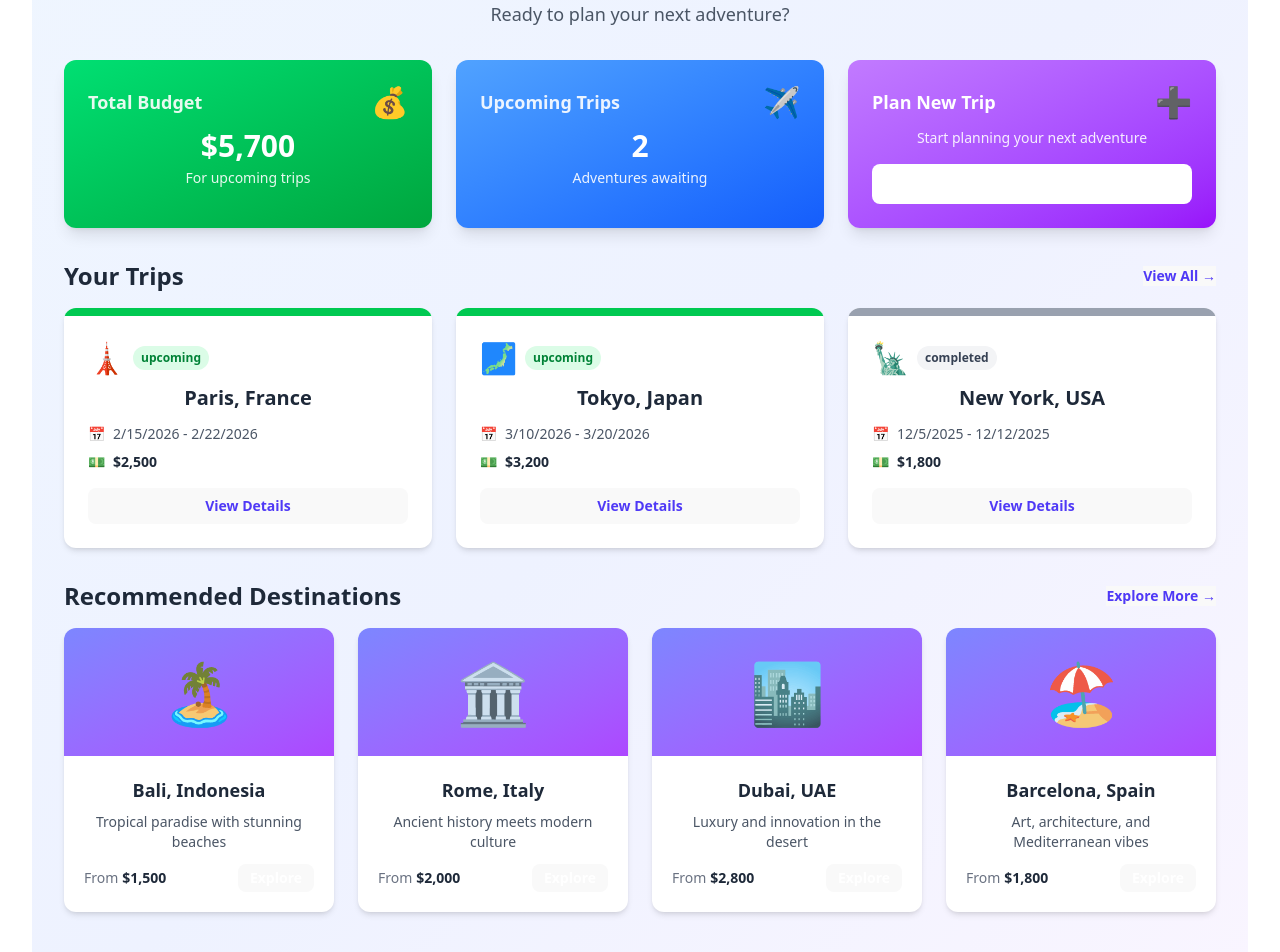
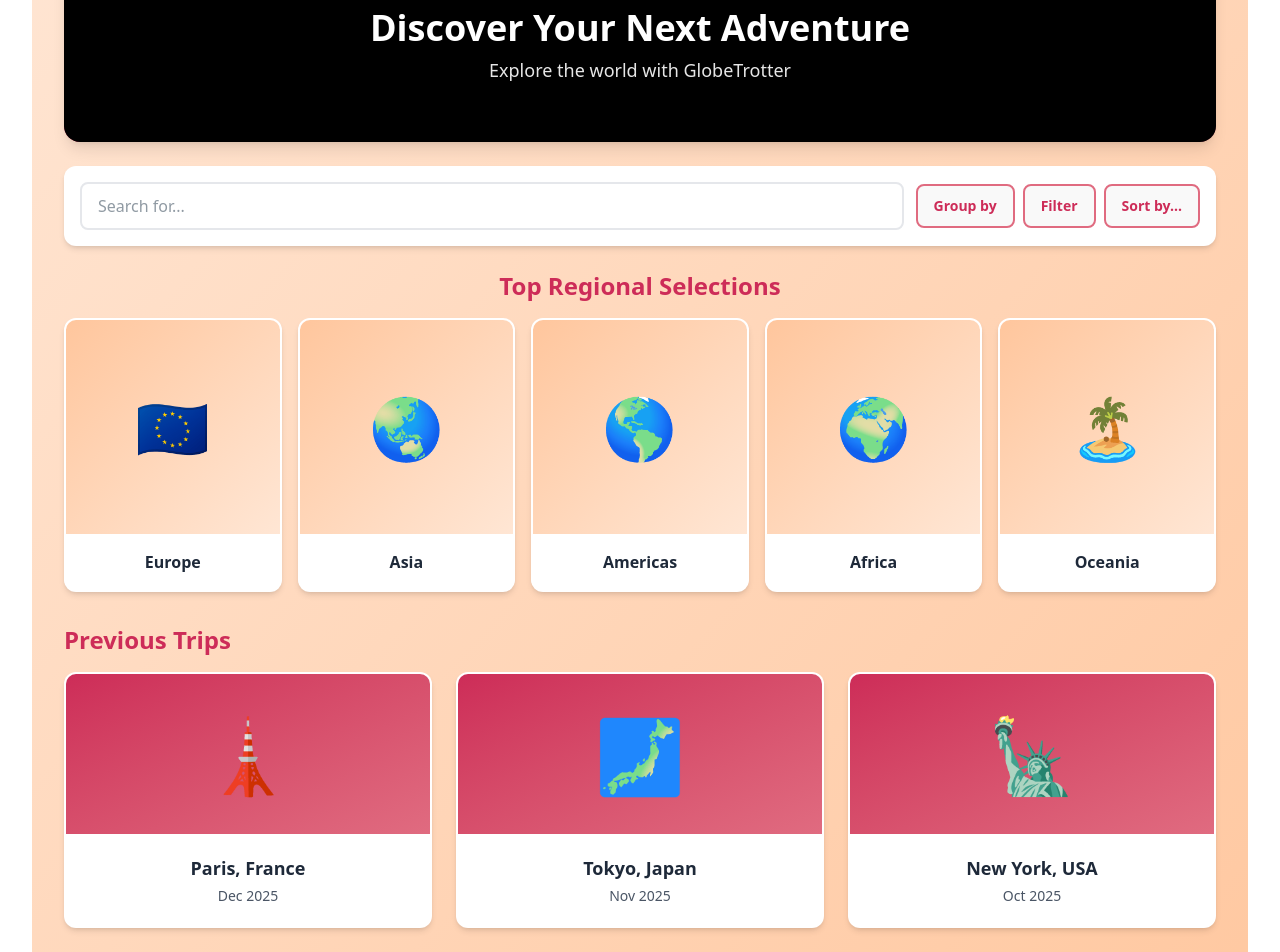
Before and after one commit to SANTHSIM22/ODOO_HACKATHON_R1, a React (Vite) app in the folder Client/: page /dashboard in a window 1280 px wide. Shown: the part 180-1132 px from the top of the page. Built offline with nearby package versions, Linux system fonts and the light colour scheme; sample sign-in values are in the browser's storage.

Commit message:
added dashboard

```diff
--- a/Client/src/pages/DashboardPage.jsx
+++ b/Client/src/pages/DashboardPage.jsx
@@ -4,11 +4,9 @@ import { useNavigate } from "react-router-dom";
 function DashboardPage() {
     const navigate = useNavigate();
     const [user, setUser] = useState(null);
-    const [recentTrips, setRecentTrips] = useState([]);
-    const [recommendedDestinations, setRecommendedDestinations] = useState([]);
+    const [searchQuery, setSearchQuery] = useState("");
 
     useEffect(() => {
-
         const userData = localStorage.getItem("user");
         if (!userData) {
             navigate("/login");
@@ -17,67 +15,6 @@ function DashboardPage() {
 
         const parsedUser = JSON.parse(userData);
         setUser(parsedUser);
-
-        setRecentTrips([
-            {
-                id: 1,
-                destination: "Paris, France",
-                startDate: "2026-02-15",
-                endDate: "2026-02-22",
-                budget: 2500,
-                status: "upcoming",
-                image: "🗼"
-            },
-            {
-                id: 2,
-                destination: "Tokyo, Japan",
-                startDate: "2026-03-10",
-                endDate: "2026-03-20",
-                budget: 3200,
-                status: "upcoming",
-                image: "🗾"
-            },
-            {
-                id: 3,
-                destination: "New York, USA",
-                startDate: "2025-12-05",
-                endDate: "2025-12-12",
-                budget: 1800,
-                status: "completed",
-                image: "🗽"
-            }
-        ]);
-
-        setRecommendedDestinations([
-            {
-                id: 1,
-                name: "Bali, Indonesia",
-                description: "Tropical paradise with stunning beaches",
-                estimatedBudget: 1500,
-                image: "🏝️"
-            },
-            {
-                id: 2,
-                name: "Rome, Italy",
-                description: "Ancient history meets modern culture",
-                estimatedBudget: 2000,
-                image: "🏛️"
-            },
-            {
-                id: 3,
-                name: "Dubai, UAE",
-                description: "Luxury and innovation in the desert",
-                estimatedBudget: 2800,
-                image: "🏙️"
-            },
-            {
-                id: 4,
-                name: "Barcelona, Spain",
-                description: "Art, architecture, and Mediterranean vibes",
-                estimatedBudget: 1800,
-                image: "🏖️"
-            }
-        ]);
     }, [navigate]);
 
     const handleLogout = () => {
@@ -86,207 +23,163 @@ function DashboardPage() {
     };
 
     const handlePlanNewTrip = () => {
-
         alert("Trip planning feature coming soon!");
-    };
-
-    const calculateTotalBudget = () => {
-        return recentTrips
-            .filter(trip => trip.status === "upcoming")
-            .reduce((sum, trip) => sum + trip.budget, 0);
     };
 
     if (!user) {
         return (
-            <div className="min-h-screen bg-gradient-to-br from-blue-50 to-indigo-100 flex items-center justify-center">
+            <div className="min-h-screen bg-gradient-to-br from-[#FFE6D4] to-[#FFC69D] flex items-center justify-center">
                 <div className="text-xl text-gray-600">Loading...</div>
             </div>
         );
     }
 
-    const upcomingTrips = recentTrips.filter(trip => trip.status === "upcoming");
-    const totalBudget = calculateTotalBudget();
+    // Top Regional Selections data
+    const regionalSelections = [
+        { id: 1, name: "Europe", image: "🇪🇺" },
+        { id: 2, name: "Asia", image: "🌏" },
+        { id: 3, name: "Americas", image: "🌎" },
+        { id: 4, name: "Africa", image: "🌍" },
+        { id: 5, name: "Oceania", image: "🏝️" }
+    ];
+
+    // Previous Trips data
+    const previousTrips = [
+        {
+            id: 1,
+            destination: "Paris, France",
+            date: "Dec 2025",
+            image: "🗼"
+        },
+        {
+            id: 2,
+            destination: "Tokyo, Japan",
+            date: "Nov 2025",
+            image: "🗾"
+        },
+        {
+            id: 3,
+            destination: "New York, USA",
+            date: "Oct 2025",
+            image: "🗽"
+        }
+    ];
 
     return (
-        <div className="min-h-screen bg-gradient-to-br from-blue-50 via-indigo-50 to-purple-50">
-
-            <header className="bg-white shadow-md sticky top-0 z-10">
+        <div className="min-h-screen bg-gradient-to-br from-[#FFE6D4] to-[#FFC69D]">
+            {/* Header */}
+            <header className="bg-white shadow-sm sticky top-0 z-10 border-b-2 border-[#E06B80]">
                 <div className="max-w-7xl mx-auto px-4 sm:px-6 lg:px-8 py-4">
                     <div className="flex justify-between items-center">
                         <div className="flex items-center space-x-3">
                             <span className="text-3xl">🌍</span>
-                            <h1 className="text-2xl font-bold text-indigo-600">GlobeTrotter</h1>
+                            <h1 className="text-2xl font-bold text-[#CD2C58]">GlobeTrotter</h1>
                         </div>
                         <div className="flex items-center space-x-4">
-                            <span className="text-gray-700 font-medium hidden sm:inline">
-                                {user.name}
-                            </span>
-                            <button
-                                onClick={handleLogout}
-                                className="bg-red-500 text-white px-4 py-2 rounded-lg hover:bg-red-600 transition duration-200 font-semibold text-sm"
-                            >
-                                Logout
-                            </button>
+                            <div className="w-10 h-10 rounded-full bg-[#E06B80] flex items-center justify-center text-white font-semibold">
+                                {user.name.charAt(0).toUpperCase()}
+                            </div>
                         </div>
                     </div>
                 </div>
             </header>
 
-
-            <main className="max-w-7xl mx-auto px-4 sm:px-6 lg:px-8 py-8">
-
-                <div className="mb-8">
-                    <h2 className="text-4xl font-bold text-gray-800 mb-2">
-                        Welcome back, {user.name}! 👋
-                    </h2>
-                    <p className="text-lg text-gray-600">
-                        Ready to plan your next adventure?
-                    </p>
+            {/* Main Content */}
+            <main className="max-w-7xl mx-auto px-4 sm:px-6 lg:px-8 py-6">
+                {/* Banner Section */}
+                <div className="mb-6 bg-gradient-to-r from-[#CD2C58] to-[#E06B80] rounded-2xl shadow-lg overflow-hidden h-48 flex items-center justify-center relative">
+                    <div className="absolute inset-0 bg-black bg-opacity-10"></div>
+                    <div className="relative z-10 text-center text-white">
+                        <h2 className="text-4xl font-bold mb-2">Discover Your Next Adventure</h2>
+                        <p className="text-lg opacity-90">Explore the world with GlobeTrotter</p>
+                    </div>
                 </div>
 
-
-                <div className="grid grid-cols-1 md:grid-cols-3 gap-6 mb-8">
-
-                    <div className="bg-gradient-to-br from-green-400 to-green-600 rounded-xl shadow-lg p-6 text-white transform hover:scale-105 transition duration-300">
-                        <div className="flex items-center justify-between mb-2">
-                            <h3 className="text-lg font-semibold opacity-90">Total Budget</h3>
-                            <span className="text-3xl">💰</span>
+                {/* Search Bar with Filters */}
+                <div className="mb-6 bg-white rounded-xl shadow-md p-4">
+                    <div className="flex flex-col md:flex-row gap-3 items-center">
+                        <div className="flex-1 w-full">
+                            <input
+                                type="text"
+                                placeholder="Search for..."
+                                value={searchQuery}
+                                onChange={(e) => setSearchQuery(e.target.value)}
+                                className="w-full px-4 py-2.5 border-2 border-gray-200 rounded-lg focus:outline-none focus:border-[#CD2C58] transition"
+                            />
                         </div>
-                        <p className="text-3xl font-bold">${totalBudget.toLocaleString()}</p>
-                        <p className="text-sm opacity-90 mt-1">For upcoming trips</p>
-                    </div>
-
-
-                    <div className="bg-gradient-to-br from-blue-400 to-blue-600 rounded-xl shadow-lg p-6 text-white transform hover:scale-105 transition duration-300">
-                        <div className="flex items-center justify-between mb-2">
-                            <h3 className="text-lg font-semibold opacity-90">Upcoming Trips</h3>
-                            <span className="text-3xl">✈️</span>
-                        </div>
-                        <p className="text-3xl font-bold">{upcomingTrips.length}</p>
-                        <p className="text-sm opacity-90 mt-1">Adventures awaiting</p>
-                    </div>
-
-
-                    <div className="bg-gradient-to-br from-purple-400 to-purple-600 rounded-xl shadow-lg p-6 text-white transform hover:scale-105 transition duration-300 cursor-pointer"
-                        onClick={handlePlanNewTrip}>
-                        <div className="flex items-center justify-between mb-2">
-                            <h3 className="text-lg font-semibold">Plan New Trip</h3>
-                            <span className="text-3xl">➕</span>
-                        </div>
-                        <p className="text-sm opacity-90 mt-1">Start planning your next adventure</p>
-                        <div className="mt-4 bg-white bg-opacity-20 rounded-lg py-2 px-4 text-center font-semibold hover:bg-opacity-30 transition">
-                            Get Started →
+                        <div className="flex gap-2 w-full md:w-auto">
+                            <button className="flex-1 md:flex-none px-4 py-2.5 bg-white border-2 border-[#E06B80] text-[#CD2C58] rounded-lg hover:bg-[#FFE6D4] transition font-semibold text-sm">
+                                Group by
+                            </button>
+                            <button className="flex-1 md:flex-none px-4 py-2.5 bg-white border-2 border-[#E06B80] text-[#CD2C58] rounded-lg hover:bg-[#FFE6D4] transition font-semibold text-sm">
+                                Filter
+                            </button>
+                            <button className="flex-1 md:flex-none px-4 py-2.5 bg-white border-2 border-[#E06B80] text-[#CD2C58] rounded-lg hover:bg-[#FFE6D4] transition font-semibold text-sm">
+                                Sort by...
+                            </button>
                         </div>
                     </div>
                 </div>
+
+                {/* Top Regional Selections */}
                 <div className="mb-8">
-                    <div className="flex justify-between items-center mb-4">
-                        <h3 className="text-2xl font-bold text-gray-800">Your Trips</h3>
-                        <button className="text-indigo-600 hover:text-indigo-700 font-semibold text-sm">
-                            View All →
-                        </button>
-                    </div>
-
-                    {recentTrips.length === 0 ? (
-                        <div className="bg-white rounded-xl shadow-md p-8 text-center">
-                            <p className="text-gray-500 text-lg mb-4">No trips yet!</p>
-                            <button
-                                onClick={handlePlanNewTrip}
-                                className="bg-indigo-600 text-white px-6 py-3 rounded-lg hover:bg-indigo-700 transition duration-200 font-semibold"
+                    <h3 className="text-2xl font-bold text-[#CD2C58] mb-4">Top Regional Selections</h3>
+                    <div className="grid grid-cols-2 md:grid-cols-3 lg:grid-cols-5 gap-4">
+                        {regionalSelections.map((region) => (
+                            <div
+                                key={region.id}
+                                className="bg-white rounded-xl shadow-md hover:shadow-xl transition duration-300 overflow-hidden cursor-pointer transform hover:-translate-y-1 border-2 border-transparent hover:border-[#E06B80]"
                             >
-                                Plan Your First Trip
-                            </button>
-                        </div>
-                    ) : (
-                        <div className="grid grid-cols-1 md:grid-cols-2 lg:grid-cols-3 gap-6">
-                            {recentTrips.map((trip) => (
-                                <div
-                                    key={trip.id}
-                                    className="bg-white rounded-xl shadow-md hover:shadow-xl transition duration-300 overflow-hidden group cursor-pointer"
-                                >
-                                    <div className={`h-2 ${trip.status === 'upcoming' ? 'bg-green-500' : 'bg-gray-400'}`}></div>
-                                    <div className="p-6">
-                                        <div className="flex items-start justify-between mb-3">
-                                            <div className="flex-1">
-                                                <div className="flex items-center space-x-2 mb-2">
-                                                    <span className="text-3xl">{trip.image}</span>
-                                                    <span className={`text-xs px-2 py-1 rounded-full font-semibold ${trip.status === 'upcoming'
-                                                            ? 'bg-green-100 text-green-700'
-                                                            : 'bg-gray-100 text-gray-700'
-                                                        }`}>
-                                                        {trip.status}
-                                                    </span>
-                                                </div>
-                                                <h4 className="text-xl font-bold text-gray-800 group-hover:text-indigo-600 transition">
-                                                    {trip.destination}
-                                                </h4>
-                                            </div>
-                                        </div>
-                                        <div className="space-y-2 text-sm text-gray-600">
-                                            <div className="flex items-center space-x-2">
-                                                <span>📅</span>
-                                                <span>{new Date(trip.startDate).toLocaleDateString()} - {new Date(trip.endDate).toLocaleDateString()}</span>
-                                            </div>
-                                            <div className="flex items-center space-x-2">
-                                                <span>💵</span>
-                                                <span className="font-semibold text-gray-800">${trip.budget.toLocaleString()}</span>
-                                            </div>
-                                        </div>
-                                        <button className="mt-4 w-full bg-indigo-50 text-indigo-600 py-2 rounded-lg hover:bg-indigo-100 transition font-semibold text-sm">
-                                            View Details
-                                        </button>
-                                    </div>
+                                <div className="aspect-square bg-gradient-to-br from-[#FFC69D] to-[#FFE6D4] flex items-center justify-center text-6xl">
+                                    {region.image}
                                 </div>
-                            ))}
-                        </div>
-                    )}
-                </div>
-
-
-                <div>
-                    <div className="flex justify-between items-center mb-4">
-                        <h3 className="text-2xl font-bold text-gray-800">Recommended Destinations</h3>
-                        <button className="text-indigo-600 hover:text-indigo-700 font-semibold text-sm">
-                            Explore More →
-                        </button>
-                    </div>
-
-                    <div className="grid grid-cols-1 md:grid-cols-2 lg:grid-cols-4 gap-6">
-                        {recommendedDestinations.map((destination) => (
-                            <div
-                                key={destination.id}
-                                className="bg-white rounded-xl shadow-md hover:shadow-xl transition duration-300 overflow-hidden group cursor-pointer transform hover:-translate-y-1"
-                            >
-                                <div className="bg-gradient-to-br from-indigo-400 to-purple-500 h-32 flex items-center justify-center text-6xl">
-                                    {destination.image}
-                                </div>
-                                <div className="p-5">
-                                    <h4 className="text-lg font-bold text-gray-800 mb-2 group-hover:text-indigo-600 transition">
-                                        {destination.name}
-                                    </h4>
-                                    <p className="text-sm text-gray-600 mb-3">
-                                        {destination.description}
-                                    </p>
-                                    <div className="flex items-center justify-between">
-                                        <div className="text-sm">
-                                            <span className="text-gray-500">From</span>
-                                            <span className="font-bold text-gray-800 ml-1">
-                                                ${destination.estimatedBudget.toLocaleString()}
-                                            </span>
-                                        </div>
-                                        <button className="bg-indigo-600 text-white px-3 py-1 rounded-lg hover:bg-indigo-700 transition text-sm font-semibold">
-                                            Explore
-                                        </button>
-                                    </div>
+                                <div className="p-4 text-center">
+                                    <h4 className="font-bold text-gray-800">{region.name}</h4>
                                 </div>
                             </div>
                         ))}
                     </div>
                 </div>
+
+                {/* Previous Trips */}
+                <div className="mb-8">
+                    <div className="flex justify-between items-center mb-4">
+                        <h3 className="text-2xl font-bold text-[#CD2C58]">Previous Trips</h3>
+                    </div>
+                    <div className="grid grid-cols-1 md:grid-cols-2 lg:grid-cols-3 gap-6">
+                        {previousTrips.map((trip) => (
+                            <div
+                                key={trip.id}
+                                className="bg-white rounded-xl shadow-md hover:shadow-xl transition duration-300 overflow-hidden cursor-pointer transform hover:-translate-y-1 border-2 border-transparent hover:border-[#E06B80]"
+                            >
+                                <div className="h-40 bg-gradient-to-br from-[#CD2C58] to-[#E06B80] flex items-center justify-center text-7xl">
+                                    {trip.image}
+                                </div>
+                                <div className="p-5">
+                                    <h4 className="text-lg font-bold text-gray-800 mb-1">
+                                        {trip.destination}
+                                    </h4>
+                                    <p className="text-sm text-gray-600">{trip.date}</p>
+                                </div>
+                            </div>
+                        ))}
+                    </div>
+                </div>
+
+                {/* Plan a Trip Button */}
+                <div className="flex justify-end mb-8">
+                    <button
+                        onClick={handlePlanNewTrip}
+                        className="bg-[#CD2C58] text-white px-6 py-3 rounded-full hover:bg-[#E06B80] transition duration-300 font-semibold shadow-lg flex items-center space-x-2 transform hover:scale-105"
+                    >
+                        <span className="text-xl">➕</span>
+                        <span>Plan a trip</span>
+                    </button>
+                </div>
             </main>
 
-
-            <footer className="bg-white mt-12 border-t border-gray-200">
+            {/* Footer */}
+            <footer className="bg-white mt-12 border-t-2 border-[#E06B80]">
                 <div className="max-w-7xl mx-auto px-4 sm:px-6 lg:px-8 py-6">
                     <p className="text-center text-gray-600 text-sm">
                         © 2026 GlobeTrotter. Your journey begins here. 🌍
```
